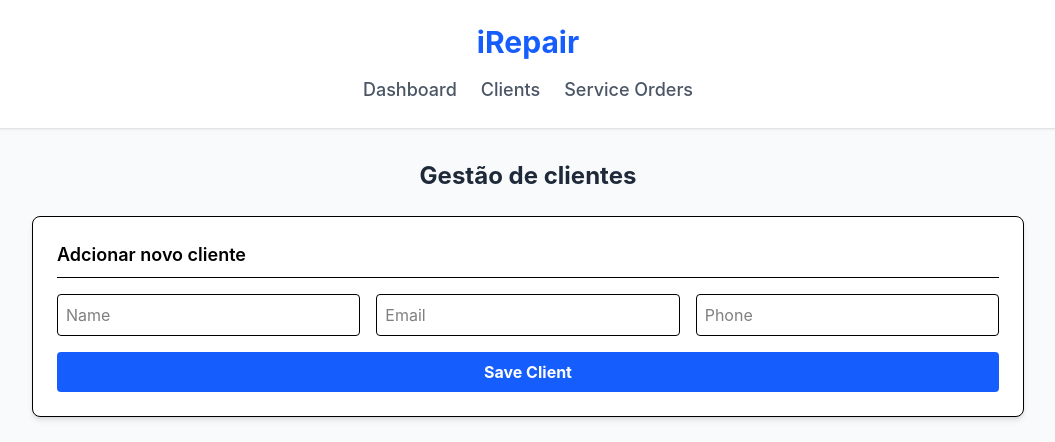
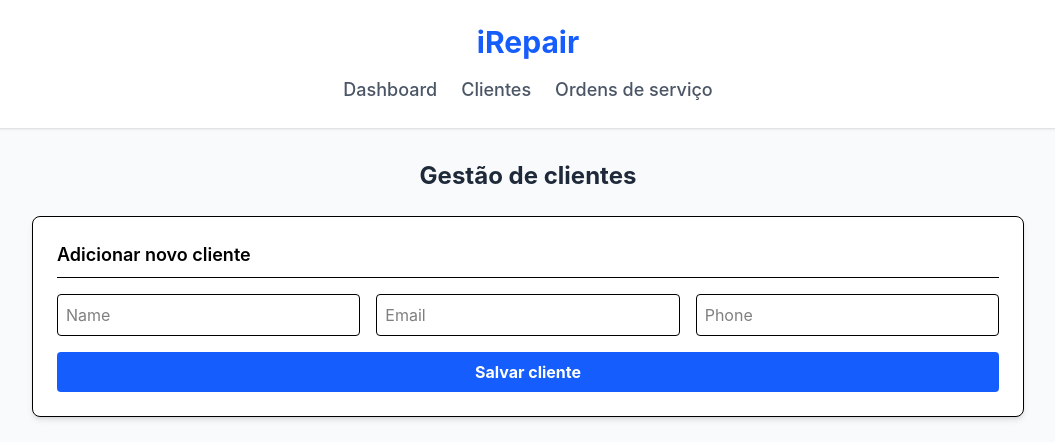
Before and after one commit to guilhermecvieiraa/Semana5Trainee_GuilhermeCarneiroVieira, a React (Vite) app: page /clients in a window 1280 px wide. Shown: the top 442 px of the page, without its empty margins (112-1167 px from the left). Built offline with nearby package versions, Linux system fonts and the light colour scheme; no server answers.

Commit message:
style: modifica nome campos de texto.

```diff
--- a/src/components/Layout.tsx
+++ b/src/components/Layout.tsx
@@ -8,8 +8,8 @@ const MainLayout = () => {
 
         <nav className="flex justify-center gap-6 text-lg font-medium text-gray-600">
           <Link to="/" className="hover:text-blue-500">Dashboard</Link>
-          <Link to="/clients" className="hover:text-blue-500">Clients</Link>
-          <Link to="/service-orders" className="hover:text-blue-500">Service Orders</Link>
+          <Link to="/clients" className="hover:text-blue-500">Clientes</Link>
+          <Link to="/service-orders" className="hover:text-blue-500">Ordens de serviço</Link>
         </nav>
       </header>
 
--- a/src/pages/clients.tsx
+++ b/src/pages/clients.tsx
@@ -75,7 +75,7 @@ async function fetchClients() {
       <h2 className="text-2xl font-bold mb-6 text-center text-gray-800">Gestão de clientes</h2>
 
       <form onSubmit={handleAddClient} className="bg-white p-6 rounded-lg shadow-md border mb-8 flex flex-col gap-4">
-        <h3 className="text-lg font-semibold border-b pb-2">Adcionar novo cliente</h3>
+        <h3 className="text-lg font-semibold border-b pb-2">Adicionar novo cliente</h3>
 
         <div className="grid grid-cols-1 md:grid-cols-3 gap-4">
           <input
@@ -108,7 +108,7 @@ async function fetchClients() {
           type="submit"
           className="bg-blue-600 text-white font-bold p-2 rounded hover:bg-blue-700 cursor-pointer"
         >
-          Save Client
+          Salvar cliente
         </button>
       </form>
 
```
